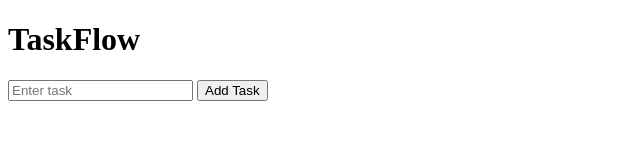
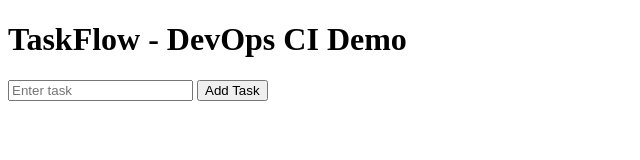
Before and after one commit to Ritikdwivedi45/taskflow-devops, a website: page public/index.html in a window 1280 px wide. Shown: the whole page, without its empty margins (0-640 px from the left). Drawn offline with Linux system fonts and the light colour scheme; no server answers.

Commit message:
Update TaskFlow UI

```diff
--- a/public/index.html
+++ b/public/index.html
@@ -6,7 +6,7 @@
 
 <body>
 
-    <h1>TaskFlow</h1>
+    <h1>TaskFlow - DevOps CI Demo</h1>
 
     <input id="taskInput" placeholder="Enter task">
     <button onclick="addTask()">Add Task</button>
```
